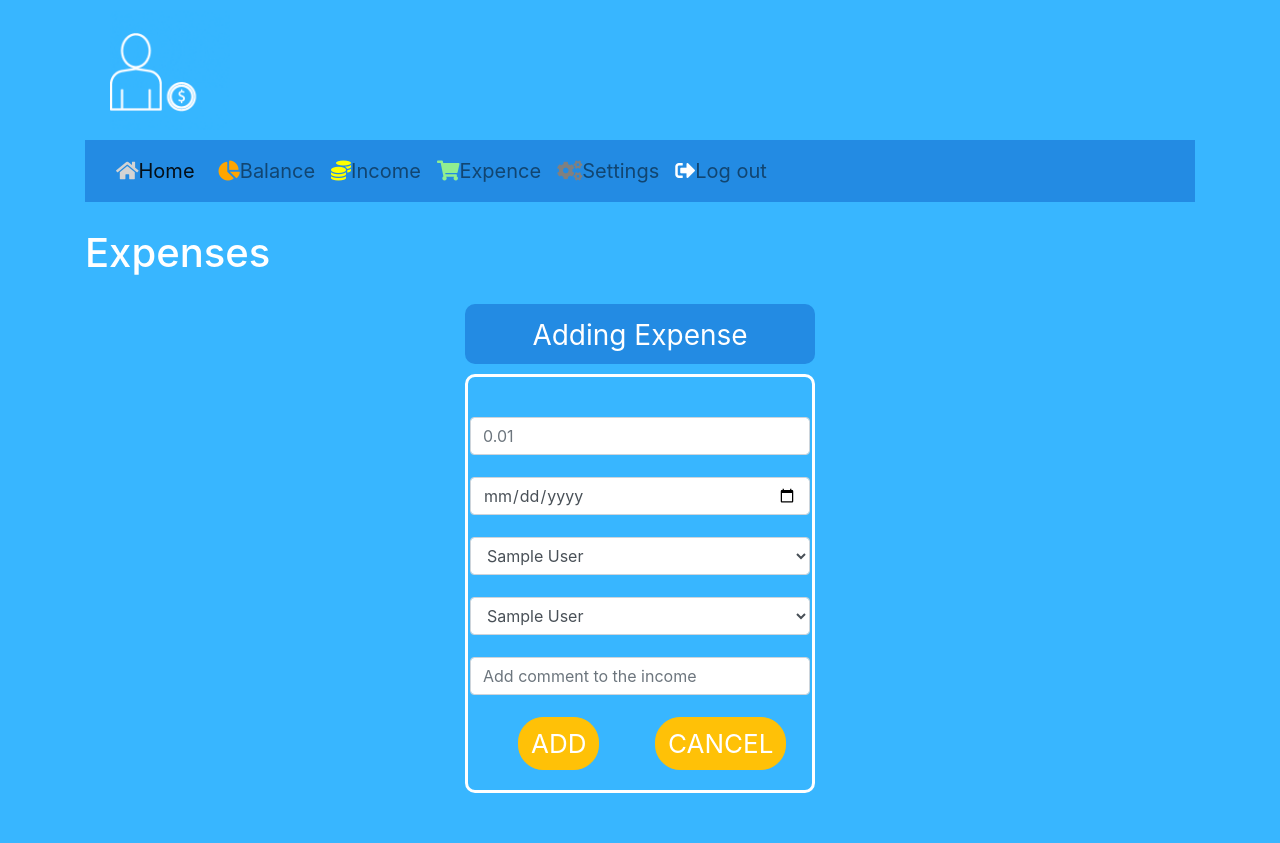
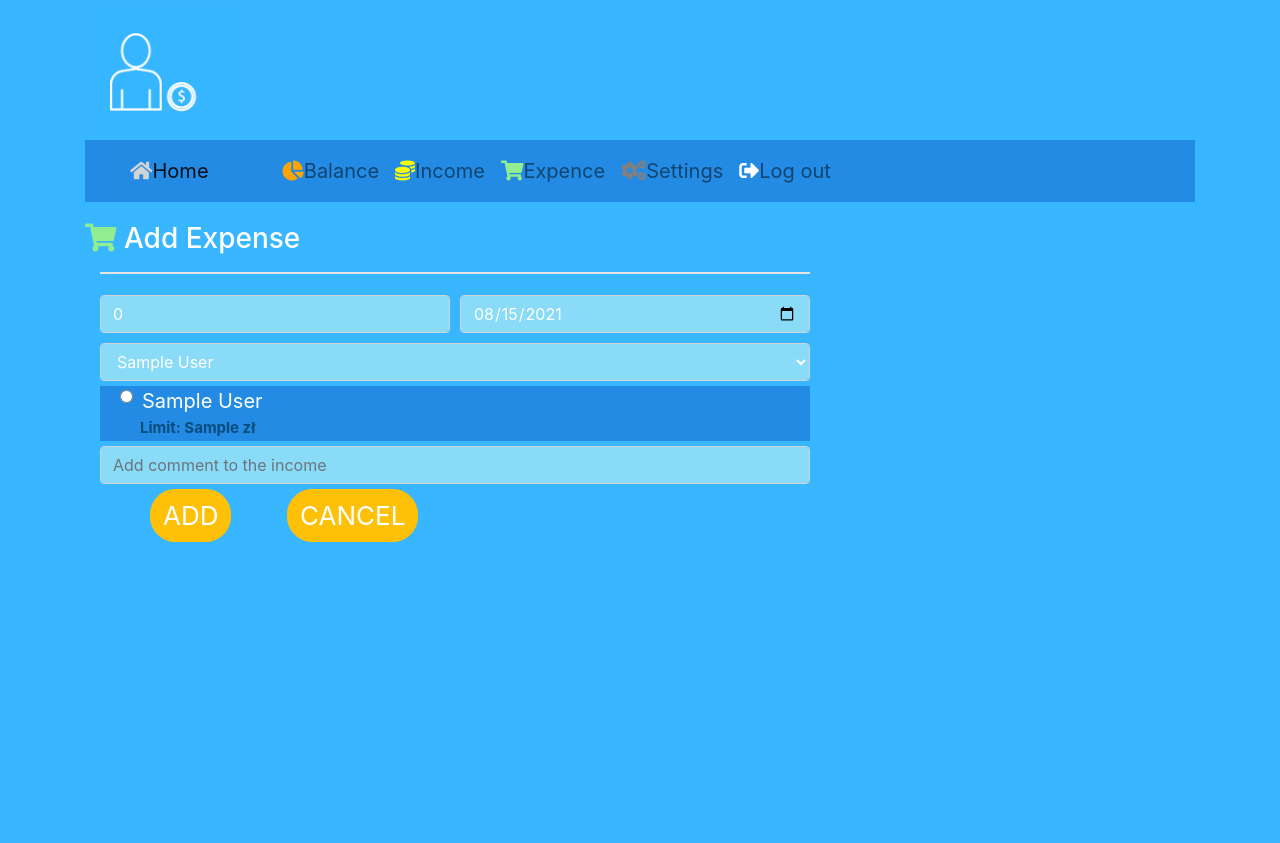
Before and after one commit to Adamall123/Web_app_finance_MVC, a PHP site: page /posts/expense/index in a window 1280 px wide. After the commit the page ends 542 px from the top, so only its background shows below. Run offline with PHP 8.4, Linux system fonts and the light colour scheme; the visitor is signed in with stand-in values (Sample User, id 1); tables that the repository leaves empty or names only in its code hold one stand-in row (values such as "Sample post"); some libraries are stand-ins or nearby versions.

Commit message:
add killer feature check monthy limit

```diff
--- a/App/Config.php
+++ b/App/Config.php
@@ -42,6 +42,5 @@ class Config
 
     const SECRET_KEY = 'RaHAruH7YLdiQVmoHLuRAvosFCCGd2mp';
 
-    //const SENDGRID_API_KEY = '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';
-    const SENDGRID_API_KEY = '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';
+    const SENDGRID_API_KEY = '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';
 }
--- a/App/Controllers/Expense.php
+++ b/App/Controllers/Expense.php
@@ -33,4 +33,15 @@ class Expense extends Authenticated
             View::renderTemplate('Income/index.html', 'WARNING');
         }
     }
+    public function changeAction()
+    {
+        echo json_encode(array("MonthlyCostsOfEachExpenseFromSelectedDate" =>  $this->user->MonthlyCostsOfEachExpenseFromSelectedDate( $_POST['expense_id'], $_POST['date'])));
+    }
+    public function getAction()
+    {
+         if (isset($_GET['expense_category_id'])){
+             $this->value = $_GET['expense_category_id'];
+         }
+         echo json_encode(array("MonthlyCostsOfEachExpenseFromSelectedDate" =>  $this->user->MonthlyCostsOfEachExpenseFromSelectedDate($_GET['expense_category_id'], $_GET['date'])));
+    }
 }
--- a/App/Mail.php
+++ b/App/Mail.php
@@ -8,7 +8,7 @@ class Mail
     public static function send($to, $subject, $text, $html)
     {
         $email = new \SendGrid\Mail\Mail();
-        $email->setFrom("adam.wojdylo.programista@gmail.com", "Adam Wojdylo");
+        $email->setFrom("adam.wojdylo1234@gmail.com", "Adam Wojdylo");
         $email->setSubject($subject);
         $email->addTo($to);
         $email->addContent("text/plain", $text);
--- a/App/Models/User.php
+++ b/App/Models/User.php
@@ -586,6 +586,39 @@ class User extends \Core\Model
 
           return $sumFromIncomesExpenses;
     }
+    public function MonthlyCostsOfEachExpenseFromSelectedDate($idOfExpense, $date)
+    {
+         $month = date('m', strtotime($date));
+         $year = date('Y', strtotime($date));
+         $numberOfDaysOfSelectedMonth = cal_days_in_month(CAL_GREGORIAN, $month, $year);
+         $firstDayOfSelectedMonth = $year .'-'.$month.'-01';
+         $amountOfDaysOfSelectedMonth = $year .'-' . $month .'-' . $numberOfDaysOfSelectedMonth;
+        $sql =  'SELECT SUM(expenses.amount) as sumExpenses
+                FROM expenses
+                WHERE expense_category_assigned_to_user_id	 = :expense_id
+                AND user_id = :id
+                AND date_of_expense >= :firstDayOfSelectedMonth
+                AND date_of_expense <= :amountOfDaysOfSelectedMonth';
+
+        $db = static::getDB();
+        $stmt = $db->prepare($sql);
+        $stmt->bindValue(':id', $this->id, PDO::PARAM_INT);
+        $stmt->bindValue(':expense_id', $idOfExpense, PDO::PARAM_INT);
+        $stmt->bindValue(':firstDayOfSelectedMonth', $firstDayOfSelectedMonth, PDO::PARAM_STR);
+        $stmt->bindValue(':amountOfDaysOfSelectedMonth', $amountOfDaysOfSelectedMonth, PDO::PARAM_STR);
+
+        if ($stmt->execute()) {
+            $sqlSumExpensesResult = $stmt->fetchAll();
+            if (count($sqlSumExpensesResult) == 0)  return 0;
+            foreach($sqlSumExpensesResult as $sqlSumExpenseResult)
+              {
+                    $sumExpense = $sqlSumExpenseResult["sumExpenses"];
+              }
+              if ($sumExpense == null) return 0;
+              return $sumExpense;
+        }
+        return 0;
+    }
 /////////////////////////////////////////////////////////////////////// Settings  ///////////////////////////////////////////////////////////////////////
 
    public function updateProfile($data)
@@ -635,16 +668,17 @@ class User extends \Core\Model
             }
         }
    }
-
    public function addNewExpenseCategory($new_expense)
    {
         if($this->ifExpenseCategoryExists($new_expense)) {
             if ($this->validateLengthOfCategoryInSettings($new_expense)){
-                $sql = 'INSERT INTO expenses_category_assigned_to_users VALUES(NULL,:id,:new_expense)';
+
+                $sql = 'INSERT INTO expenses_category_assigned_to_users VALUES(NULL,:id,:new_expense,:limit)';
                 $db = static::getDB();
                 $stmt = $db->prepare($sql);
                 $stmt->bindValue(':new_expense',$new_expense,PDO::PARAM_STR);
                 $stmt->bindValue(':id',$this->id,PDO::PARAM_INT);
+                $stmt->bindValue(':limit',null,PDO::PARAM_INT);
                 return $stmt->execute();
             }
         }
@@ -680,6 +714,7 @@ class User extends \Core\Model
             }
         }
     }
+
     public function editExpense($idOfExpense, $newNameOfExpense) {
 
         if($this->ifExpenseCategoryExists($newNameOfExpense)) {
@@ -697,6 +732,34 @@ class User extends \Core\Model
                 return $stmt->execute();
             }
         }
+    }
+    public function updateLimitExpenseCategory($idOfExpense, $monthlyLimit)
+    {
+        if($monthlyLimit != null) {
+            $sql = 'UPDATE expenses_category_assigned_to_users
+            SET monthly_limit=:monthlyLimit
+            WHERE user_id=:id
+            AND id=:expense_id';
+            $db = static::getDB();
+            $stmt = $db->prepare($sql);
+            $stmt->bindValue(':monthlyLimit',$monthlyLimit,PDO::PARAM_INT);
+            $stmt->bindValue(':id',$this->id,PDO::PARAM_INT);
+            $stmt->bindValue(':expense_id',$idOfExpense,PDO::PARAM_INT);
+            return $stmt->execute();
+        }
+    }
+    public function getExpenseLimit($idOfExpense) {
+            $sqlSumExpenses =  'SELECT monthly_limit
+                                FROM expenses_category_assigned_to_users
+                                WHERE id = :expense_id
+                                AND user_id = :id ';
+            $db = static::getDB();
+            $stmt = $db->prepare($sql);
+
+            $stmt->bindValue(':expense_id', $idOfExpense, PDO::PARAM_INT);
+            $stmt->bindValue(':id', $this->id, PDO::PARAM_INT);
+
+            return $stmt->execute();
     }
     public function editPaymentMethod($idOfPaymentMethod, $newNameOfPaymentMethod) {
 
--- a/App/Views/Balance/show.html
+++ b/App/Views/Balance/show.html
@@ -169,7 +169,7 @@
                         var chart = new google.visualization.PieChart(document.getElementById('chart_div_expenses'));
                         chart.draw(data, options);
                         }
-                }
+                 }
             });
 			});
 
--- a/App/Views/Expense/index.html
+++ b/App/Views/Expense/index.html
@@ -1,48 +1,150 @@
 {% extends "base.html" %}
 
 {% block title %}Expenses{% endblock %}
+{% block footer %}
+
+<script>
+
+    $( document ).ready(function() {
+
+        Date.prototype.toDateInputValue = (function() {
+            var local = new Date(this);
+            local.setMinutes(this.getMinutes() - this.getTimezoneOffset());
+            return local.toJSON().slice(0,10);
+        });
+
+        //takie current value of date
+        $('input[type=date][name=date]').val(new Date().toDateInputValue());
+        var date = (new Date().toDateInputValue())
+        var amount = $('input[type=number][name=amount]').val()
+
+        var expense_id =  $('input[type=radio][name=expense_category_id]').val()
+
+        var limit = ''
+
+        // const el = document.querySelector('input[type=radio][name=expense_category_id]');
+        // console.log(el.InfoLimit);
+        var amount = 0;
+
+
+
+        $('input[type=number][name=amount]').change(function() {
+             amount = $(this).val();
+
+             getInformationAboutLimit()
+        })
+
+        $('input[type=date][name=date]').change(function() {
+             date = $(this).val();
+             getInformationAboutLimit()
+        })
+
+       $('input[type=radio][name=expense_category_id]').change(function() {
+             limit = $(this).attr('data-info-limit');
+             expense_id = this.id
+
+             getInformationAboutLimit()
+      });
+
+     function getInformationAboutLimit(){
+        $.ajax({
+          type: "POST",
+          url: "/expense/change",
+          data: {
+            expense_id: expense_id,
+            date: date
+          },
+          dataType:'JSON',
+          success: function(response){
+              console.log(limit)
+               var $resultSumFromExpences ='';
+              if(!isNaN(parseFloat(limit))) {
+                if((parseFloat(response.MonthlyCostsOfEachExpenseFromSelectedDate) + parseFloat(amount)) <= limit ) {
+
+                    $resultSumFromExpences = "<div class='limit'>Information about limit: You can spend: " + (limit - response.MonthlyCostsOfEachExpenseFromSelectedDate) + " zł</div>"
+                    $resultSumFromExpences += '<div class="container"><div class="row expenseWindow"> <div class="col-lg-3">Limit:<br>'+ limit
+                        +' zł</div> <div class="col-lg-3">Spend money:<br>'+ response.MonthlyCostsOfEachExpenseFromSelectedDate
+                        +' zł</div><div class="col-lg-3"> Left money:<br>'+  (limit - parseFloat(response.MonthlyCostsOfEachExpenseFromSelectedDate))
+                        +' zł</div><div class="col-lg-3">Costs+amount:<br>'+ (parseFloat(response.MonthlyCostsOfEachExpenseFromSelectedDate) + parseFloat(amount))
+                        +' zł</div> </div></div>'
+                  }
+                  else {
+                    // $resultSumFromExpences = "<div>Information about limit: You : " + (limit - response.MonthlyCostsOfEachExpenseFromSelectedDate) + " </div>"
+                    $resultSumFromExpences = "<div class='limit'>Information about limit: You have spent too much money. If you need - increase your limit in settings option. </div>"
+                    $resultSumFromExpences += '<div class="container"><div class="row expenseWindow" style="background-color:#F08080" > <div class="col-lg-3">Limit:<br>'+ limit
+                        +' zł</div> <div class="col-lg-3">Spend money:<br>'+ response.MonthlyCostsOfEachExpenseFromSelectedDate
+                        +' zł</div><div class="col-lg-3"> Difference:<br>'+  (limit - response.MonthlyCostsOfEachExpenseFromSelectedDate)
+                        +' zł</div><div class="col-lg-3">Costs+amount:<br>'+ (parseFloat(response.MonthlyCostsOfEachExpenseFromSelectedDate) + parseFloat(amount))
+                        +' zł</div> </div></div>'
+                    }
+                  $('#resultOfLimit').html($resultSumFromExpences);
+                  $('.alert').remove()
+              } else{
+                $('#resultOfLimit').html('');
+              }
+
+              },
+              error: function(status, exception) {
+             alert('Error');
+         }
+          });
+      }
+  });
+</script>
+{% endblock %}
 
 {% block body %}
 
-   <h1>Expenses</h1>
+    <h3 >
+        <i class="fas fa-shopping-cart" style="color:lightgreen"></i> Add Expense
+    </h3>
+    <div class="col-lg-8">
+        <hr>
+        <div id="resultOfLimit"></div>
+    </div>
+
 <main>
    <div class="container-fluid">
        <div class="row">
-           <div class="col-lg-12">
+        <div class="col-lg-8">
                <div class="text-center-expence">
-                   <div id="expensePanel">
-                       <div id="upperExpensePanel">
-                           <div id="upperExpensePanelText">
-                               Adding Expense
+                   <div id="">
+                       <div class="">
+                           <form id="form" method="POST" action="/Expense/add">
+                                <div class="form-row">
+                                    <div class="col inputPanel">
+                                        <input id="inputAmount" {# onchange="checkLimit();" #} type="number" style="background-color: rgb(137, 219, 247); color:white;" name="amount" step="0.01" placeholder="0.01" min="0.01" max="99999999.99" class="form-control" value="0" required>
+                                        <span id="categoryLimitWarning"></span>
+                                    </div>
+                                    <div class="col inputPanel">
+                                        <input type="date" style="background-color: rgb(137, 219, 247); color:white;" name="date" class="form-control" id="enterDate" value="" required>
                                     </div>
                                 </div>
-                       <div class="lowerPanel">
-                           <form method="POST" action="/Expense/add">
+
                                <div class="inputPanel">
-                                   <input id="inputAmount" onchange="checkLimit();" type="number" name="amount" step="0.01" placeholder="0.01" min="0.01" max="99999999.99" class="form-control" value="">
-                                   <span id="categoryLimitWarning"></span>
-                               </div>
-                               <div class="inputPanel">
-                                   <input type="date" name="date" class="form-control" id="enterDate" value="" required>
-                               </div>
-                               <div class="inputPanel">
-                                   <select  id="inputCategory" class="form-control valid" name="expense_category_id" aria-invalid="false">
-                                        {% for userExpense in userExpenses %}
-                                        <option value="{{ userExpense['id'] }}">{{ userExpense['name'] }}</option>
-                                        {% endfor %}
-                                   </select>
-                               </div>
-                               <div class="inputPanel">
-                                   <select class="form-control" name="payment_method_id">
-
+                                <select class="form-control" style="background-color: rgb(137, 219, 247); color:white;" name="payment_method_id">
                                      {% for userPaymentMethod in userPaymentMethods %}
                                      <option value="{{ userPaymentMethod['id'] }}">{{ userPaymentMethod['name'] }}</option>
                                      {% endfor %}
                                 </select>
                               </div>
+                               {% for userExpense in userExpenses %}
+
+                               <div class="form-check">
+                                <input class="form-check-input" type="radio" name="expense_category_id" data-info-limit="{{ userExpense['monthly_limit'] }}" id="{{ userExpense['id'] }}" value="{{ userExpense['id'] }}" >
+                                <label id="inputCategory" name="expense_category" class="form-check-label valid" for="exampleRadios1">
+                                   <div><option value="{{ userExpense['id'] }}">{{ userExpense['name'] }}</option></div>
+                                   {% if userExpense['monthly_limit'] != null %} <div class="limit"> Limit: {{ userExpense['monthly_limit'] }} zł</div> {% endif %}
+                                </label>
+
+                              </div>
+
+                              {% endfor %}
+
+
 
                                <div class="inputPanel">
-                                   <input type="text" name="comment" class="form-control" placeholder="Add comment to the income" value="">
+                                   <input type="text" style="background-color: rgb(137, 219, 247); color:white;" name="comment" class="form-control" placeholder="Add comment to the income" value="">
                                </div>
                                <input type="submit" name="submit" class="btn btn-warning button1" value="ADD">
                                <input type="button" class="btn btn-warning button1" value="CANCEL">
@@ -51,7 +153,6 @@
                    </div>
                </div>
                </div>
-
        </div>
    </div>
 </main>
--- a/App/Views/base.html
+++ b/App/Views/base.html
@@ -24,7 +24,7 @@
         </div>
     </header>
       {% if current_user %}
-        <nav class="navbar navbar-expand-lg navbar-light" style="background-color: #238be3; margin-bottom: 20px;">
+        <nav class="navbar navbar-expand-lg navbar-light" style="background-color: #238be3; margin-bottom: 20px; padding-left: 30px; ">
             <div class="container-fluid">
               <a class="navbar-brand" href="/"><i class="fas fa-home "  style="color:lightgray"></i>Home</a>
               <button class="navbar-toggler" type="button" data-bs-toggle="collapse" data-bs-target="#navbarNav" aria-controls="navbarNav" aria-expanded="false" aria-label="Toggle navigation">
@@ -32,7 +32,7 @@
               </button>
               <div class="collapse navbar-collapse" id="navbarNav">
                 <ul class="navbar-nav justify-content-end">
-                  <li class="nav-item">
+                  <li class="nav-item" style="padding-left: 50px;">
                     <a class="nav-link" href="/balance/show"><i class="fas fa-chart-pie" style="color:orange"></i>Balance</a>
                     <li class="nav-item">
                   <li class="nav-item">
@@ -147,7 +147,7 @@
   <div class="modal-dialog">
       <div class="modal-content">
           <div class="modal-header">
-              <h4 style="color:green"><i class='fas fa-pencil-alt edit_btn'></i> Edit category: </h4>
+              <h4 style="color:#38b6ff"><i class='fas fa-pencil-alt edit_btn'></i> Edit category: </h4>
               <button type="button" class="close" data-dismiss="modal" aria-label="Close">
               <span aria-hidden="true">&times;</span>
               </button>
@@ -157,7 +157,7 @@
           <div class="container-fluid">
           <form id="form-edit-income" method="POST" >
               <div class="form-group">
-              <label class="col-form-label" style="color:green"><i class="far fa-sticky-note"></i> Name of category:</label>
+              <label class="col-form-label" style="color:#38b6ff"><i class="far fa-sticky-note"></i> Name of category:</label>
               <input id="income_id" type="text" name="editincome"  class="form-control" value=""/>
               </div>
           </div>
@@ -182,7 +182,7 @@
   <div class="modal-dialog">
       <div class="modal-content">
           <div class="modal-header">
-              <h4 style="color:green"><i class='fas fa-pencil-alt edit_btn'></i> Edit category</h4>
+              <h4 style="color:#38b6ff"><i class='fas fa-pencil-alt edit_btn'></i> Edit category</h4>
               <button type="button" class="close" data-dismiss="modal" aria-label="Close">
               <span aria-hidden="true">&times;</span>
               </button>
@@ -191,13 +191,20 @@
           <div class="container-fluid">
           <form id="form-edit-expense" method="POST">
               <div class="form-group">
-              <label class="col-form-label" style="color:green"><i class="far fa-sticky-note"></i> Name of category:</label>
+              <label class="col-form-label" style="color:#38b6ff"><i class="far fa-sticky-note"></i> Name of category:</label>
               <input id="expense_id" type="text" name="editexpence"  class="form-control" value=""/>
+              </div>
+              <div class="checkbox">
+                <p style="color:black; font-size: 13px;"><input type="checkbox" name="remember_me_expense"/>Add limit for category</p>
+            </div>
+            <div class="form-group">
+              <label class="col-form-label" style="color: #38b6ff"><i class="fas fa-comment-dollar"></i>Set monthly limit expense for category</label>
+              <input id="expenselimit_id" type="text" name="editexpenselimit"  class="form-control" value=""/>
               </div>
           </div>
           </div>
           <div class="modal-footer">
-              <button type="submit" name="updateincome" class="btn btn-outline-success" >
+              <button type="submit" class="btn btn-outline-success" >
                   <i class="far fa-sticky-note"></i>
                   Update
                   </button>
--- a/public/css/styles.css
+++ b/public/css/styles.css
@@ -197,7 +197,7 @@ section .Category .CategoryColumn .CategoryRow li {
 
 
 .lowerPanel {
-    width: 350px;
+    width: 500px;
     background-color: #38b6ff;
     border-radius: 10px;
     padding: 20px 0;
@@ -211,10 +211,9 @@ form {
 }
 
 .inputPanel {
-    width: 340px;
+
     text-align: center;
-    height: 40px;
-    margin: 20px auto;
+    margin: 5px auto;
 }
 
 button, input {
@@ -257,7 +256,7 @@ button, input {
 /* /////////////////////////////////////////////////////////////////////////    EXPENCE    ///////////////////////////////////////////////////////////////////////// */
 #expensePanel {
     margin: auto;
-    width: 350px;
+
 }
 
 *, ::after, ::before {
@@ -275,17 +274,23 @@ button, input {
     float: left;
     width: 100%;
     height: 60px;
-    text-align: center;
     font-size: 28px;
     line-height: 225%;
     border-radius: 10px;
 }
 
-
 .mt-1, .my-1 {
     margin-top: .25rem!important;
 }
 
+.expenseWindow {
+    font-size: 16px;
+    background-color: rgb(128, 209, 128);
+    border-radius: 10px;
+    border: 2px solid #38b6ff;
+    line-height: 200%;
+    padding: 2px;
+}
 
 /* /////////////////////////////////////////////////////////////////////////    SETTINGS    ///////////////////////////////////////////////////////////////////////// */
 #profileDetails{
@@ -366,9 +371,12 @@ a:hover{
     background-color:#0a949a;
     text-align: center;
     padding-left: 40px;
-    margin-bottom: 2px;
-    border-radius: 25px;
+    margin-bottom: 3px;
+    border-radius: 20px;
 }
+
+
+
 .editDeleteSpan{
     float: right;
     margin-right: 15px;
@@ -418,6 +426,25 @@ a:hover{
   padding: 30px;
 }
 
+.limit{
+    font-size: 15px;
+    color: rgb(7, 77, 124);
+    font-weight: bold;
+}
+#income{
+    color: lightgreen;
+}
+hr {
+    border-width: 2px;
+    background-color: white;
+
+}
+.form-check{
+    background-color: #238be3;
+    padding-left: 40px;
+    margin-bottom: 3px;
+}
+
 
 @media screen and (max-width: 600px) {
     body{
```
Also changed, not shown: App/Controllers/Settings.php (+7 -1 lines), App/Views/Settings/show.html (+9 -3 lines), 3 other files. Lines whose indentation alone changed are shown as unchanged.
